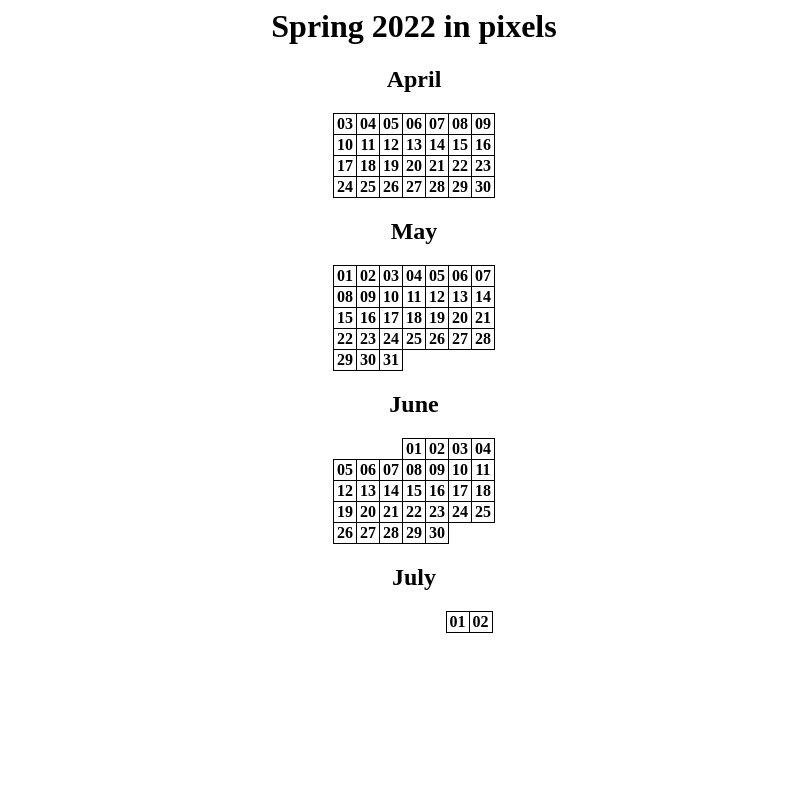
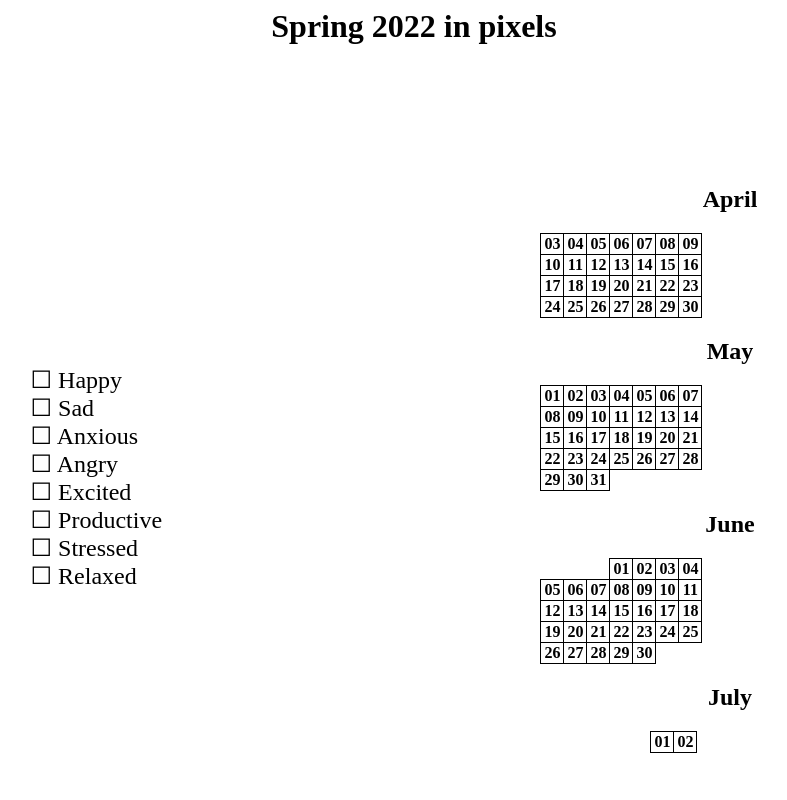
Before and after one commit to Narcolapser/bullet_journaling, a Flask app: page /pixels in a window 1280 px wide. Shown: the whole page, without its empty margins (226-1013 px from the left). Run offline with Flask 2, Linux system fonts and the light colour scheme; lists and menus that the app fills with data are empty.

Commit message:
Pixels is acceptable
I'm going to need to do some work to get it more reliable in the future
but I've got it into a state right now with some manual tweaks that is
plenty good for now.

```diff
--- a/main.py
+++ b/main.py
@@ -209,6 +209,7 @@ def run():
 
 @app.route('/pixels')
 def pixels():
+    emotions = ['Happy','Sad','Anxious','Angry','Excited','Productive','Stressed','Relaxed']
     dates = get_multi_date_sequence([SUNDAY,MONDAY,TUESDAY,WEDNESDAY,THURSDAY,FRIDAY,SATURDAY])
 
     # Can't use a set because sets are unordered.
@@ -247,7 +248,7 @@ def pixels():
                 dow += 1
             weeks[month].append(week)
 
-    return render_template('pixels.html',months=months,weeks=weeks,season=season)
+    return render_template('pixels.html',months=months,weeks=weeks,season=season,emotions=emotions)
 
 @app.route('/swim')
 def swim():
--- a/templates/pixels.html
+++ b/templates/pixels.html
@@ -1,8 +1,18 @@
 <html>
 <center><h1>{{season}} in pixels</h1></center>
+<div style="width: 50%; float:left; justify-content: center; vertical-align: middle;">
+    <div style="margin-left:33%; margin-top:300px">
+        <ul style="list-style-type:none;">
+        {% for emotion in emotions %}
+            <li style="font-size:1.5em">☐ {{emotion}}</input></li>
+        {% endfor %}
+        </ul>
+    </div>
+</div>
+<div style="width: 50%; float:left; justify-content: center; vertical-align: middle; margin-top:100px">
     {% for month in months %}
     <center><h2>{{month}}</h2></center>
-<center>
+    <div style="margin-left:20%;">
         <table style="border-collapse:collapse">
             {% for week in weeks[month] %}
                 <tr>
@@ -16,6 +26,7 @@
                 </tr>
             {% endfor %}
         </table>
-</center>
+    </div>
     {% endfor %}
+</div>
 </html>
```
Lines whose indentation alone changed are shown as unchanged.
